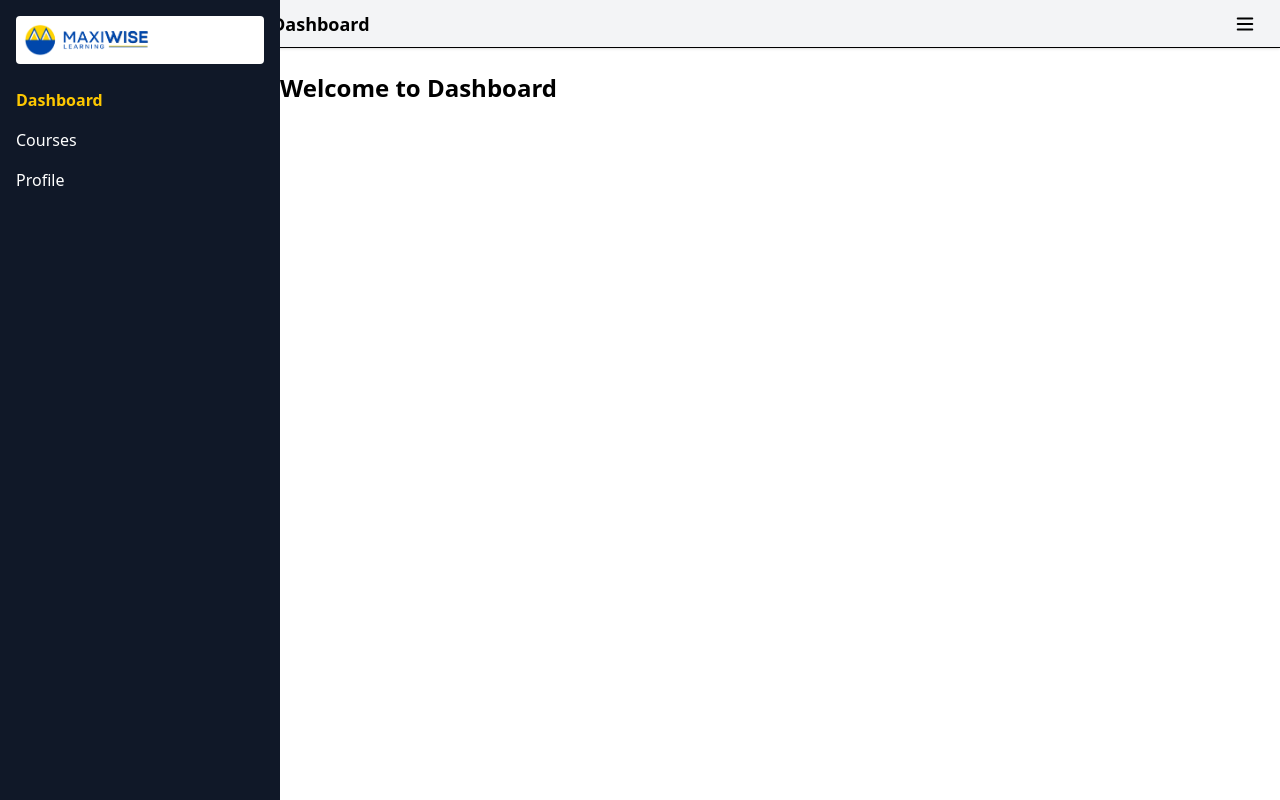
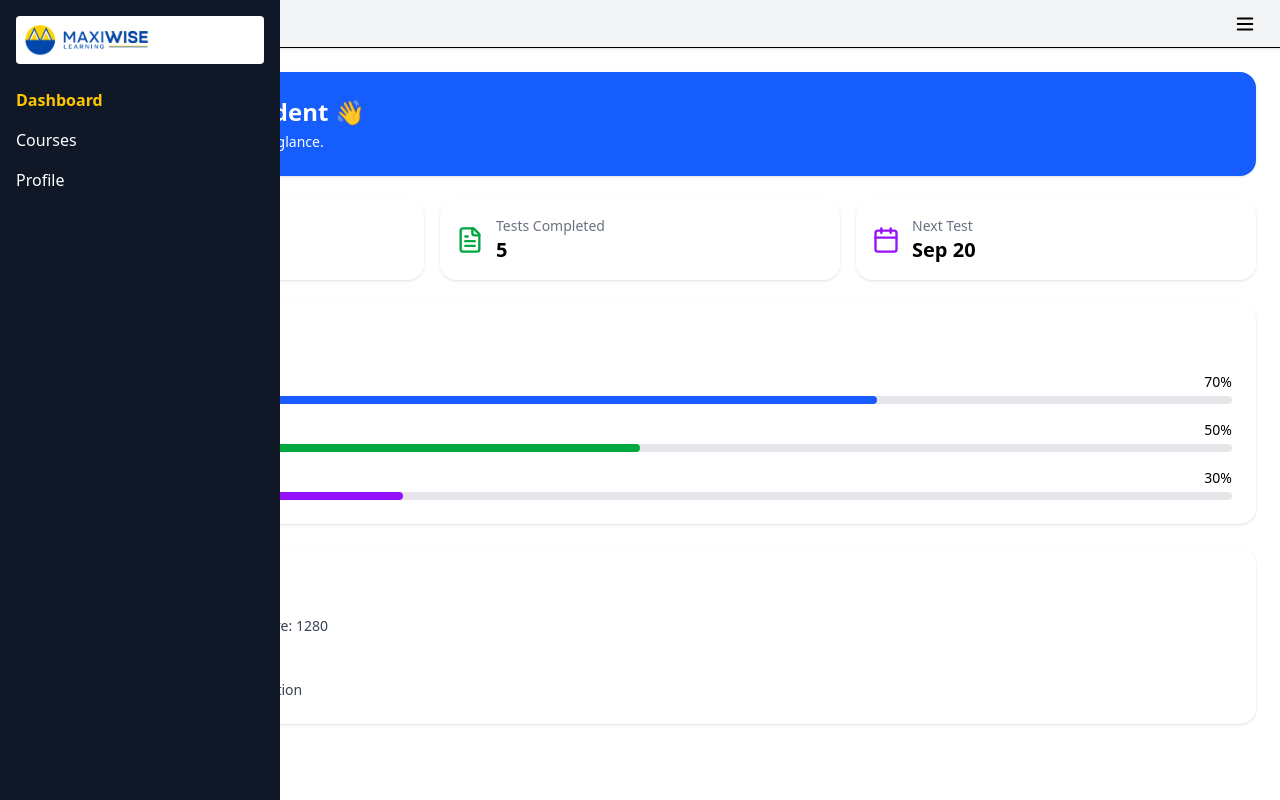
Before and after one commit to Shreya8697/SAT_final, a React (Vite) app: page /dashboard in a window 1280 px wide. Built offline with nearby package versions, Linux system fonts and the light colour scheme.

Commit message:
Dashboard

```diff
--- a/src/pages/Dashboard.jsx
+++ b/src/pages/Dashboard.jsx
@@ -1,7 +1,92 @@
 import React from "react";
+import { BookOpen, FileText, GraduationCap, TrendingUp, Calendar } from "lucide-react";
 
 function Dashboard() {
-  return <h1 className="text-2xl font-bold">Welcome to Dashboard</h1>;
+  return (
+    <div className="space-y-6">
+      {/* Welcome Section */}
+      <div className="bg-blue-600 text-white p-6 rounded-2xl shadow">
+        <h1 className="text-2xl font-bold">Welcome back, Student 👋</h1>
+        <p className="text-sm mt-1">Here’s your SAT prep progress at a glance.</p>
+      </div>
+
+      {/* Stats Section */}
+      <div className="grid grid-cols-1 sm:grid-cols-3 gap-4">
+        <div className="bg-white p-4 rounded-2xl shadow flex items-center gap-3">
+          <TrendingUp className="text-blue-600" size={28} />
+          <div>
+            <p className="text-gray-500 text-sm">Average Score</p>
+            <h2 className="text-xl font-bold">1250</h2>
+          </div>
+        </div>
+        <div className="bg-white p-4 rounded-2xl shadow flex items-center gap-3">
+          <FileText className="text-green-600" size={28} />
+          <div>
+            <p className="text-gray-500 text-sm">Tests Completed</p>
+            <h2 className="text-xl font-bold">5</h2>
+          </div>
+        </div>
+        <div className="bg-white p-4 rounded-2xl shadow flex items-center gap-3">
+          <Calendar className="text-purple-600" size={28} />
+          <div>
+            <p className="text-gray-500 text-sm">Next Test</p>
+            <h2 className="text-xl font-bold">Sep 20</h2>
+          </div>
+        </div>
+      </div>
+
+      {/* Course Progress */}
+      <div className="bg-white p-6 rounded-2xl shadow">
+        <h2 className="text-lg font-semibold mb-4 flex items-center gap-2">
+          <BookOpen className="text-blue-600" /> Your Courses
+        </h2>
+        <div className="space-y-4">
+          {/* Reading */}
+          <div>
+            <div className="flex justify-between text-sm mb-1">
+              <span>Reading & Writing</span>
+              <span>70%</span>
+            </div>
+            <div className="w-full bg-gray-200 rounded-full h-2">
+              <div className="bg-blue-600 h-2 rounded-full w-[70%]"></div>
+            </div>
+          </div>
+          {/* Math */}
+          <div>
+            <div className="flex justify-between text-sm mb-1">
+              <span>Math</span>
+              <span>50%</span>
+            </div>
+            <div className="w-full bg-gray-200 rounded-full h-2">
+              <div className="bg-green-600 h-2 rounded-full w-[50%]"></div>
+            </div>
+          </div>
+          {/* Practice Tests */}
+          <div>
+            <div className="flex justify-between text-sm mb-1">
+              <span>Practice Tests</span>
+              <span>30%</span>
+            </div>
+            <div className="w-full bg-gray-200 rounded-full h-2">
+              <div className="bg-purple-600 h-2 rounded-full w-[30%]"></div>
+            </div>
+          </div>
+        </div>
+      </div>
+
+      {/* Recent Activity */}
+      <div className="bg-white p-6 rounded-2xl shadow">
+        <h2 className="text-lg font-semibold mb-4 flex items-center gap-2">
+          <GraduationCap className="text-blue-600" /> Recent Activity
+        </h2>
+        <ul className="space-y-3 text-sm text-gray-700">
+          <li>✅ Completed Practice Test 5 – Score: 1280</li>
+          <li>📘 Finished "Algebra Basics" lesson</li>
+          <li>📖 Read 3 passages in Reading section</li>
+        </ul>
+      </div>
+    </div>
+  );
 }
 
 export default Dashboard;
--- a/src/pages/Home.jsx
+++ b/src/pages/Home.jsx
@@ -19,12 +19,11 @@ function Home() {
     <div className="flex h-screen">
       {/* Sidebar (hide/unhide) */}
       {sidebarOpen && (
-        <div className="w-1/5">
           <Sidebar />
-        </div>
       )}
+
       {/* Right Content */}
-      <div className={`flex flex-col ${sidebarOpen ? "w-4/5" : "w-full"}`}>
+      <div className={`flex flex-col ${sidebarOpen ? "w-full" : "w-full"}`}>
         {/* Topbar */}
         <div className="h-12 bg-gray-100 border-b flex items-center justify-between px-4 shadow">
           <h1 className="text-lg font-semibold">{getPageTitle()}</h1>
--- a/src/pages/Profile.jsx
+++ b/src/pages/Profile.jsx
@@ -1,7 +1,58 @@
 import React from "react";
 
 function Profile() {
-  return <h1 className="text-2xl font-bold">User Profile</h1>;
+  return (
+    <div className="p-6 md:p-10 bg-gray-100 min-h-screen">
+      <div className="max-w-4xl mx-auto bg-white rounded-2xl shadow-md p-6 md:p-10">
+        {/* Profile Header */}
+        <div className="flex flex-col md:flex-row items-center gap-6 md:gap-10">
+          <img
+            src="/avatar.png"
+            alt="User Avatar"
+            className="w-24 h-24 rounded-full border-4 border-yellow-400 object-cover"
+          />
+          <div className="text-center md:text-left">
+            <h1 className="text-2xl font-bold text-gray-800">John Doe</h1>
+            <p className="text-gray-500">SAT Student</p>
+            <p className="text-sm text-gray-400">Joined: Jan 2025</p>
+          </div>
+        </div>
+
+        {/* Divider */}
+        <hr className="my-6 border-gray-200" />
+
+        {/* Profile Information */}
+        <div className="grid grid-cols-1 md:grid-cols-2 gap-6">
+          <div>
+            <h2 className="text-lg font-semibold text-gray-700 mb-2">
+              Personal Info
+            </h2>
+            <p><span className="font-medium">Email:</span> johndoe@example.com</p>
+            <p><span className="font-medium">Phone:</span> +91 9876543210</p>
+            <p><span className="font-medium">Location:</span> Mumbai, India</p>
+          </div>
+          <div>
+            <h2 className="text-lg font-semibold text-gray-700 mb-2">
+              Academic Info
+            </h2>
+            <p><span className="font-medium">Current Course:</span> SAT Preparation</p>
+            <p><span className="font-medium">Progress:</span> 45%</p>
+            <p><span className="font-medium">Target Score:</span> 1500+</p>
+          </div>
+        </div>
+
+        {/* Action Buttons */}
+        <div className="mt-6 flex flex-col sm:flex-row gap-4">
+          <button className="px-4 py-2 bg-yellow-400 text-black rounded-lg shadow hover:bg-yellow-500 w-full sm:w-auto">
+            Edit Profile
+          </button>
+          <button className="px-4 py-2 bg-gray-800 text-white rounded-lg shadow hover:bg-gray-900 w-full sm:w-auto">
+            Change Password
+          </button>
+        </div>
+      </div>
+    </div>
+  );
 }
 
 export default Profile;
```
